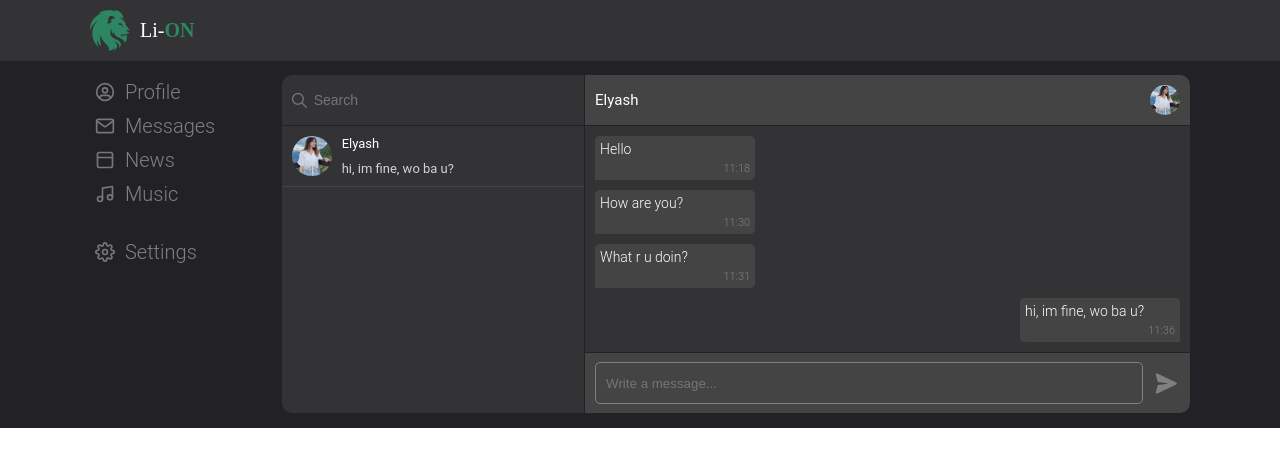
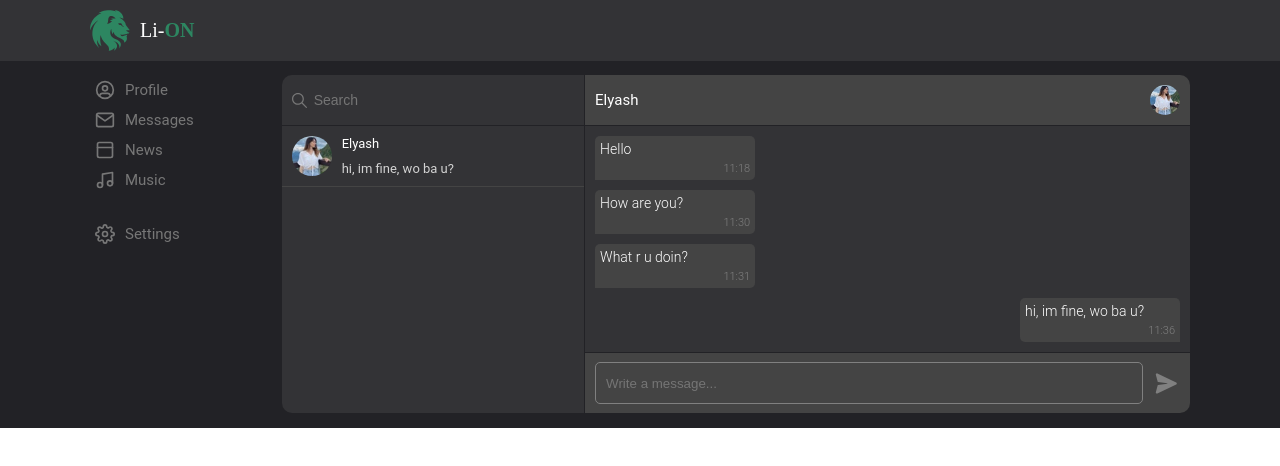
Before and after one commit to lonsdale007/first-app, a React (Create React App) app: page /messages in a window 1280 px wide. Shown: the top 466 px of the page. Built offline with nearby package versions, Linux system fonts and the light colour scheme; a web font is replaced by a local one.

Commit message:
заменил цвет текста элементов навбара, убрал класс у иконки, добавил класс для имени и настроил размер шрифта

```diff
--- a/src/components/Nav/NavElement/NavElement.jsx
+++ b/src/components/Nav/NavElement/NavElement.jsx
@@ -4,8 +4,8 @@ import {NavLink} from "react-router-dom";
 const NavElement = (props) => {
     return (
         <NavLink className={ne.element} to={props.link}>
-            <img className={ne.nav_img} src={props.pic} alt={''}/>
-            <span>{props.name}</span>
+            <img src={props.pic} alt={''}/>
+            <span className={ne.name}>{props.name}</span>
         </NavLink>
     )
 }
--- a/src/components/Nav/NavElement/NavElement.module.css
+++ b/src/components/Nav/NavElement/NavElement.module.css
@@ -6,7 +6,7 @@
     border-radius: 5px;
     cursor: pointer;
     gap: 10px;
-    color: gray;
+    color: #777;
     text-decoration: none;
 }
 
@@ -14,6 +14,11 @@
     background-color: #333336;
 }
 
-.nav_img {
+.element img {
     width: 20px;
 }
+
+.name {
+    font-size: 15px;
+    font-weight: 400;
+}
```
